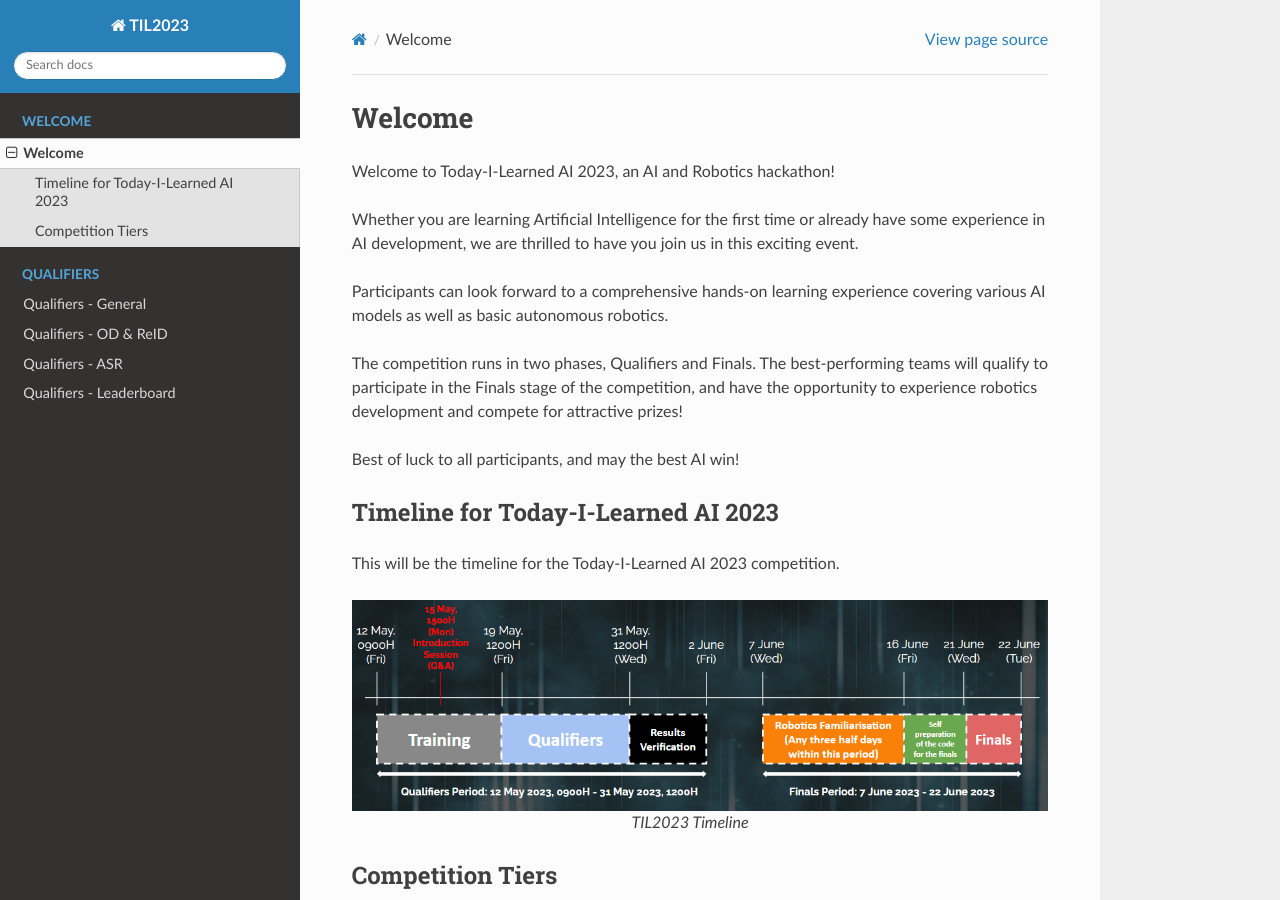
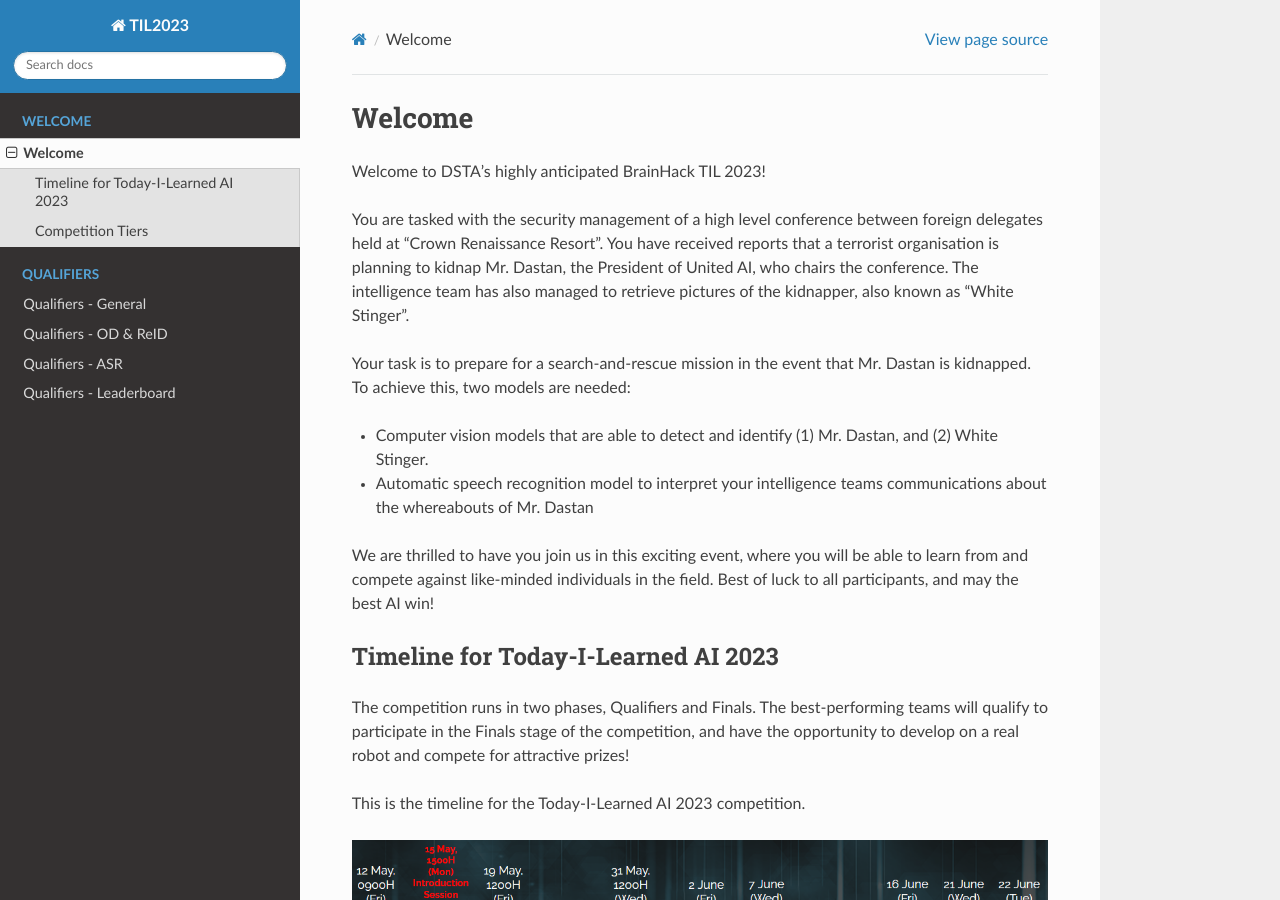
Before and after one commit to til-23/til-23-info-public, a Sphinx documentation site: the page built from source/welcome.rst, in a window 1280 px wide and 900 px high. Built offline with Sphinx 7.4.7 and the Read the Docs theme 2.0.0, drawn with Linux system fonts in a browser that asks for light colours.

Commit message:
Update welcome message.

```diff
--- a/source/welcome.rst
+++ b/source/welcome.rst
@@ -1,25 +1,29 @@
 Welcome
 ~~~~~~~
 
-Welcome to Today-I-Learned AI 2023, an AI and Robotics hackathon!
+Welcome to DSTA's highly anticipated BrainHack TIL 2023!
 
-Whether you are learning Artificial Intelligence for the first time or already have some experience in AI development,
-we are thrilled to have you join us in this exciting event.
+You are tasked with the security management of a high level conference between foreign delegates held at “Crown Renaissance Resort”.
+You have received reports that a terrorist organisation is planning to kidnap Mr. Dastan, the President of United AI, who chairs the conference.
+The intelligence team has also managed to retrieve pictures of the kidnapper, also known as “White Stinger”.
 
-Participants can look forward to a comprehensive hands-on learning experience covering various AI models as well as
-basic autonomous robotics.
+Your task is to prepare for a search-and-rescue mission in the event that Mr. Dastan is kidnapped. To achieve this, two models are needed:
 
-The competition runs in two phases, Qualifiers and Finals. The best-performing teams will qualify to
-participate in the Finals stage of the competition, and have the opportunity
-to experience robotics development and compete for attractive prizes!
+- Computer vision models that are able to detect and identify (1) Mr. Dastan, and (2) White Stinger.
+- Automatic speech recognition model to interpret your intelligence teams communications about the whereabouts of Mr. Dastan
 
+We are thrilled to have you join us in this exciting event, where you will be able to learn from and compete against like-minded individuals in the field.
 Best of luck to all participants, and may the best AI win!
 
 
 Timeline for Today-I-Learned AI 2023
 ####################################
 
-This will be the timeline for the Today-I-Learned AI 2023 competition.
+The competition runs in two phases, Qualifiers and Finals. The best-performing teams will qualify to
+participate in the Finals stage of the competition, and have the opportunity
+to develop on a real robot and compete for attractive prizes!
+
+This is the timeline for the Today-I-Learned AI 2023 competition.
 
 ..
     .. list-table::
```
